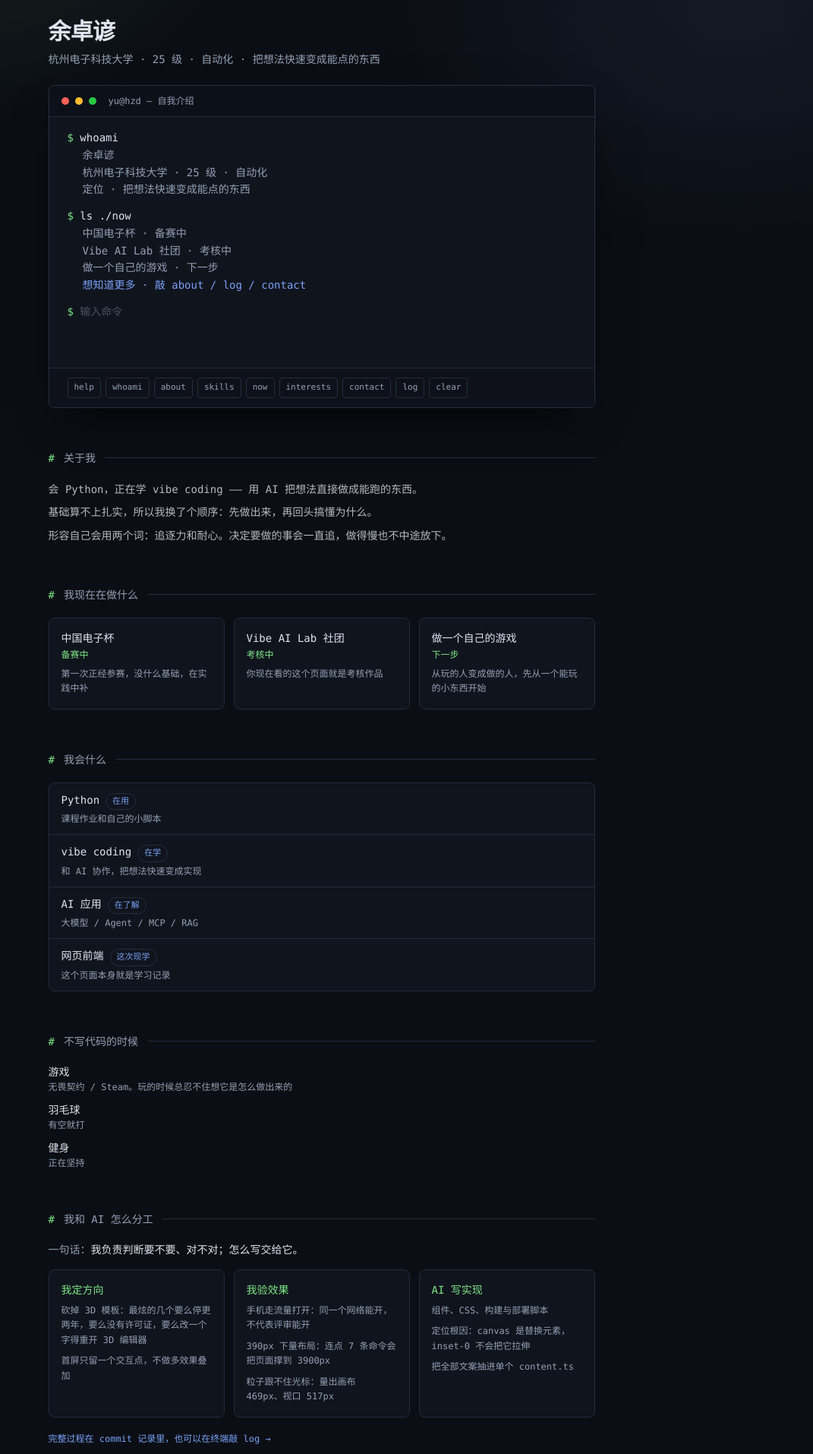
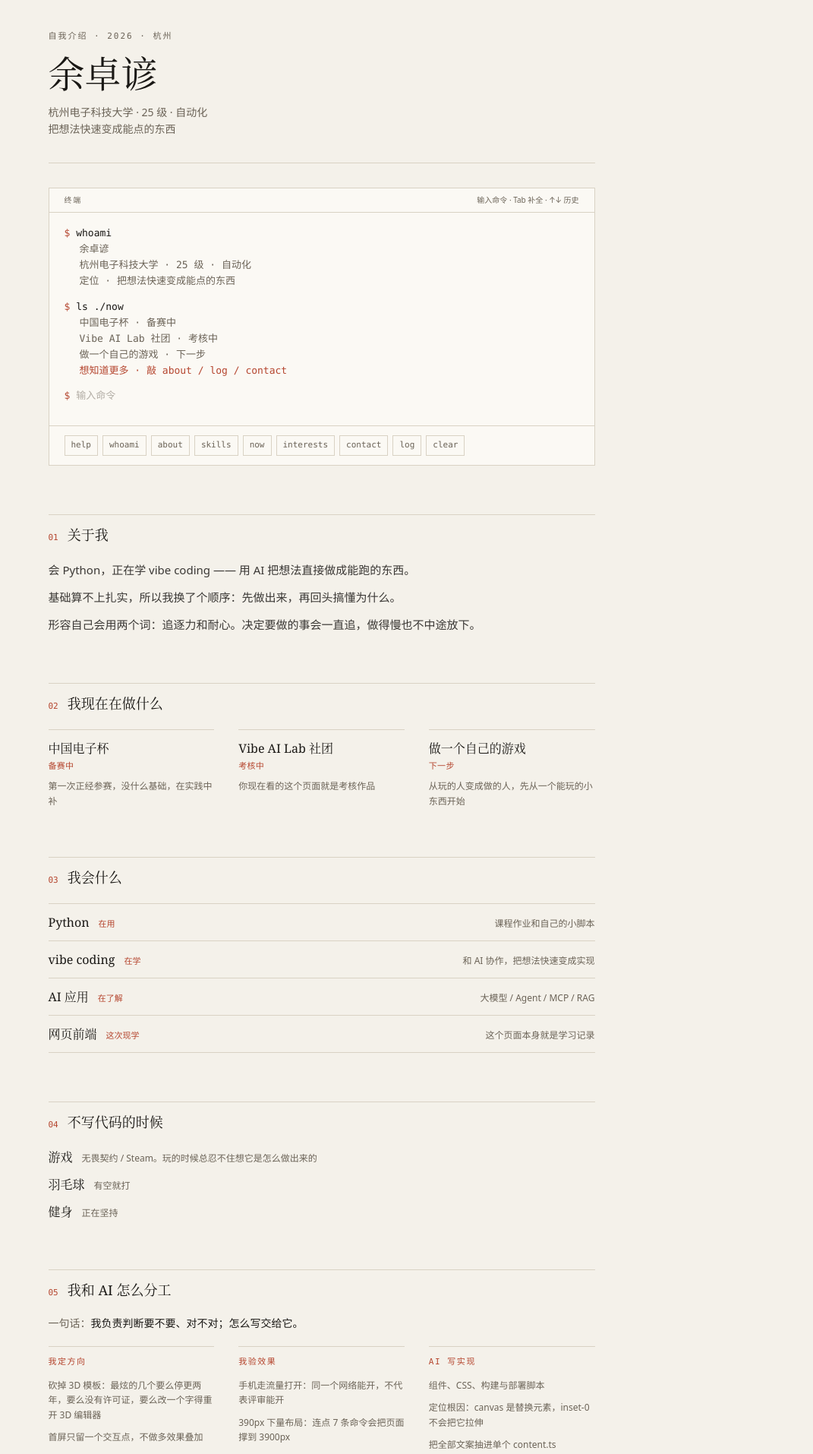
Before and after one commit to Yu3334kk/Yu3334kk.github.io, a React (Vite) app: page / in a window 1280 px wide. Shown: the part 40-1954 px from the top of the page at 76% size, without its empty margins (209-1280 px from the left). Built offline with nearby package versions, Linux system fonts and the light colour scheme.

Commit message:
style: 换成印刷/编辑部风；去掉粒子层；修横滑首卡被 snap 吃掉左内边距

```diff
--- a/src/App.tsx
+++ b/src/App.tsx
@@ -1,147 +1,162 @@
 import type { ReactNode } from "react";
-import { Particles } from "./components/Particles";
 import { Terminal } from "./components/Terminal";
 import { content } from "./content";
 
-function Section({ title, children }: { title: string; children: ReactNode }) {
+function Section({ n, title, children }: { n: string; title: string; children: ReactNode }) {
   return (
-    <section className="mt-10 sm:mt-14">
-      <h2 className="mb-5 flex items-center gap-3 text-sm text-dim">
-        <span className="text-accent">#</span>
-        {title}
-        <span className="h-px flex-1 bg-line" />
-      </h2>
+    <section className="mt-12 sm:mt-16">
+      <div className="mb-5 flex items-baseline gap-3 border-t border-rule pt-3">
+        <span className="font-mono text-[11px] text-accent">{n}</span>
+        <h2 className="font-serif text-lg text-ink">{title}</h2>
+      </div>
       {children}
     </section>
   );
 }
 
+/** 手机上竖排会吃掉大量高度，改成横滑；桌面是并排列。用顶部细线代替卡片框。 */
+function Columns({ children }: { children: ReactNode }) {
+  return (
+    <ul className="-mx-4 flex snap-x gap-6 overflow-x-auto px-4 scroll-pl-4 pb-2 sm:mx-0 sm:grid sm:grid-cols-3 sm:gap-8 sm:overflow-visible sm:scroll-p-0 sm:px-0 sm:pb-0">
+      {children}
+    </ul>
+  );
+}
+
+function Column({ children }: { children: ReactNode }) {
+  return (
+    <li className="w-[78vw] max-w-[300px] shrink-0 snap-start border-t border-rule pt-3 sm:w-auto sm:max-w-none">
+      {children}
+    </li>
+  );
+}
+
 export function App() {
   return (
-    <>
-      <Particles />
-      <div className="relative z-10 mx-auto w-full max-w-3xl px-4 pt-10 pb-16 sm:px-6 sm:pt-16">
-        <header className="mb-6">
-          <h1 className="text-2xl font-semibold tracking-tight text-fg sm:text-3xl">
+    <div className="mx-auto w-full max-w-3xl px-4 pt-12 pb-16 sm:px-6 sm:pt-20">
+      <header className="border-b border-rule pb-8">
+        <p className="font-mono text-[11px] tracking-[0.18em] text-muted">
+          自我介绍 · 2026 · 杭州
+        </p>
+        <h1 className="mt-4 font-serif text-4xl leading-none text-ink sm:text-5xl">
           {content.name}
-            <span className="caret-bar ml-1.5" aria-hidden />
+          <span className="caret-bar ml-2" aria-hidden />
         </h1>
-          <p className="mt-2 text-sm text-dim">
-            {content.school} · {content.tagline}
+        <p className="mt-4 max-w-xl text-sm leading-relaxed text-muted">
+          {content.school}
+          <br />
+          {content.tagline}
         </p>
       </header>
 
       <Terminal />
 
-        <Section title="关于我">
-          <div className="space-y-2 text-sm leading-relaxed text-fg/80">
+      <Section n="01" title="关于我">
+        <div className="space-y-3 text-[15px] leading-relaxed text-ink/85">
           {content.about.map((p) => (
             <p key={p}>{p}</p>
           ))}
         </div>
       </Section>
 
-        <Section title="我现在在做什么">
-          {/* 手机上三张卡竖排要吃掉 367px，改成横滑，下一张露一截做提示 */}
-          <ul className="-mx-4 flex snap-x gap-3 overflow-x-auto px-4 pb-2 sm:mx-0 sm:grid sm:grid-cols-3 sm:overflow-visible sm:px-0 sm:pb-0">
+      <Section n="02" title="我现在在做什么">
+        <Columns>
           {content.focus.map((f) => (
-              <li
-                key={f.title}
-                className="w-[78vw] max-w-[280px] shrink-0 snap-start rounded-lg border border-line bg-panel p-4 sm:w-auto sm:max-w-none"
-              >
-                <p className="text-sm text-fg">{f.title}</p>
-                <p className="mt-1 text-xs text-accent">{f.status}</p>
-                <p className="mt-2 text-xs leading-relaxed text-dim">{f.note}</p>
+            <Column key={f.title}>
+              <p className="font-serif text-base text-ink">{f.title}</p>
+              <p className="mt-1 font-mono text-[11px] tracking-wide text-accent">
+                {f.status}
+              </p>
+              <p className="mt-2 text-xs leading-relaxed text-muted">{f.note}</p>
+            </Column>
+          ))}
+        </Columns>
+      </Section>
+
+      <Section n="03" title="我会什么">
+        <ul className="divide-y divide-rule border-y border-rule">
+          {content.skills.map((s) => (
+            <li key={s.name} className="flex flex-wrap items-baseline gap-x-3 py-3">
+              <span className="font-serif text-base text-ink">{s.name}</span>
+              <span className="font-mono text-[11px] text-accent">{s.level}</span>
+              <span className="w-full text-xs text-muted sm:ml-auto sm:w-auto sm:text-right">
+                {s.note}
+              </span>
             </li>
           ))}
         </ul>
       </Section>
 
-        <Section title="我会什么">
-          <ul className="divide-y divide-line overflow-hidden rounded-lg border border-line bg-panel">
-            {content.skills.map((s) => (
-              <li key={s.name} className="px-4 py-3">
-                <div className="flex flex-wrap items-baseline gap-2">
-                  <span className="text-sm text-fg">{s.name}</span>
-                  <span className="rounded-full border border-line px-2 py-0.5 text-[11px] text-accent2">
-                    {s.level}
-                  </span>
-                </div>
-                <p className="mt-1 text-xs text-dim">{s.note}</p>
+      <Section n="04" title="不写代码的时候">
+        <ul className="space-y-3">
+          {content.interests.map((i) => (
+            <li key={i.name}>
+              <span className="font-serif text-base text-ink">{i.name}</span>
+              <span className="ml-3 text-xs text-muted">{i.note}</span>
             </li>
           ))}
         </ul>
       </Section>
 
-        <Section title="不写代码的时候">
-          <ul className="space-y-3 text-sm">
-            {content.interests.map((i) => (
-              <li key={i.name}>
-                <p className="text-fg">{i.name}</p>
-                <p className="mt-0.5 text-xs text-dim">{i.note}</p>
-              </li>
-            ))}
-          </ul>
-        </Section>
-
-        <Section title="我和 AI 怎么分工">
-          <p className="mb-4 text-sm text-dim">
-            一句话：<span className="text-fg">我负责判断要不要、对不对；怎么写交给它。</span>
+      <Section n="05" title="我和 AI 怎么分工">
+        <p className="mb-5 text-sm text-muted">
+          一句话：<span className="text-ink">我负责判断要不要、对不对；怎么写交给它。</span>
         </p>
-          <ul className="-mx-4 flex snap-x gap-3 overflow-x-auto px-4 pb-2 sm:mx-0 sm:grid sm:grid-cols-3 sm:overflow-visible sm:px-0 sm:pb-0">
+        <Columns>
           {content.division.map((g) => (
-              <li
-                key={g.who}
-                className="w-[80vw] max-w-[300px] shrink-0 snap-start rounded-lg border border-line bg-panel p-4 sm:w-auto sm:max-w-none"
-              >
-                <p className="text-sm text-accent">{g.who}</p>
-                <ul className="mt-2 space-y-2">
+            <Column key={g.who}>
+              <p className="font-mono text-[11px] tracking-[0.14em] text-accent">
+                {g.who}
+              </p>
+              <ul className="mt-3 space-y-2.5">
                 {g.items.map((t) => (
-                    <li key={t} className="text-xs leading-relaxed text-dim">
+                  <li key={t} className="text-xs leading-relaxed text-muted">
                     {t}
                   </li>
                 ))}
               </ul>
-              </li>
+            </Column>
           ))}
-          </ul>
-          <p className="mt-5 text-xs">
+        </Columns>
+        <p className="mt-6 text-xs">
           <a
             href={`https://github.com/${content.repo}/commits/main`}
             target="_blank"
             rel="noreferrer"
-              className="text-accent2 hover:underline"
+            className="text-accent underline decoration-rule underline-offset-4 hover:decoration-accent"
           >
             完整过程在 commit 记录里，也可以在终端敲 log →
           </a>
         </p>
       </Section>
 
-        <Section title="找到我">
-          <div className="space-y-2 rounded-lg border border-line bg-panel px-4 py-4 text-sm">
-            <p className="text-dim">
-              微信 <span className="text-fg">{content.contact.wechat}</span>
-            </p>
+      <Section n="06" title="找到我">
+        <dl className="space-y-2 text-sm">
+          <div className="flex gap-4">
+            <dt className="w-16 font-mono text-[11px] text-muted">微信</dt>
+            <dd className="text-ink">{content.contact.wechat}</dd>
+          </div>
           {content.contact.github && (
-              <p className="text-dim">
-                GitHub{" "}
+            <div className="flex gap-4">
+              <dt className="w-16 font-mono text-[11px] text-muted">GitHub</dt>
+              <dd>
                 <a
                   href={`https://github.com/${content.contact.github}`}
                   target="_blank"
                   rel="noreferrer"
-                  className="text-accent2 hover:underline"
+                  className="text-accent underline decoration-rule underline-offset-4 hover:decoration-accent"
                 >
                   @{content.contact.github}
                 </a>
-              </p>
+              </dd>
+            </div>
           )}
-          </div>
+        </dl>
       </Section>
 
-        <footer className="mt-14 border-t border-line pt-5 text-xs text-dim">
+      <footer className="mt-14 border-t border-rule pt-4 text-xs leading-relaxed text-muted">
         这个页面是 Vibe AI Lab 的考核作品，也是我用 AI 协作现学前端做出来的一份学习记录。
       </footer>
     </div>
-    </>
   );
 }
--- a/src/components/Terminal.tsx
+++ b/src/components/Terminal.tsx
@@ -173,33 +173,28 @@ export function Terminal() {
   }
 
   return (
-    <div
-      className="overflow-hidden rounded-lg border border-line bg-panel shadow-[0_0_0_1px_rgba(255,255,255,0.02),0_24px_60px_-24px_rgba(0,0,0,0.9)]"
-      onClick={wake}
-    >
-      <div className="flex items-center gap-2 border-b border-line bg-ink/60 px-4 py-3">
-        <span className="size-2.5 rounded-full bg-[#ff5f57]" />
-        <span className="size-2.5 rounded-full bg-[#febc2e]" />
-        <span className="size-2.5 rounded-full bg-[#28c840]" />
-        <span className="ml-2 truncate text-xs text-dim">yu@hzd — 自我介绍</span>
+    <div className="mt-8 border border-rule bg-raised" onClick={wake}>
+      <div className="flex flex-wrap items-baseline justify-between gap-2 border-b border-rule px-4 py-2 sm:px-5">
+        <span className="text-[10px] tracking-[0.18em] text-muted">终端</span>
+        <span className="text-[10px] text-muted">输入命令 · Tab 补全 · ↑↓ 历史</span>
       </div>
 
       <div
         ref={boxRef}
-        className="max-h-[70vh] min-h-[300px] overflow-y-auto px-4 py-4 text-[13px] leading-relaxed sm:min-h-[330px] sm:px-6 sm:text-sm"
+        className="max-h-[70vh] min-h-[240px] overflow-y-auto px-4 py-4 font-mono text-[13px] leading-relaxed sm:min-h-[280px] sm:px-5"
       >
         {shown.map((line, i) =>
           line.kind === "cmd" ? (
             <p key={i} className="mt-3 first:mt-0">
               <span className="text-accent">$ </span>
-              <span className="text-fg">{line.text}</span>
+              <span className="text-ink">{line.text}</span>
             </p>
           ) : line.kind === "note" ? (
-            <p key={i} className="whitespace-pre-wrap pl-5 text-accent2">
+            <p key={i} className="whitespace-pre-wrap pl-5 text-accent">
               {line.text}
             </p>
           ) : (
-            <p key={i} className="whitespace-pre-wrap pl-5 text-dim">
+            <p key={i} className="whitespace-pre-wrap pl-5 text-muted">
               {line.text}
             </p>
           ),
@@ -225,18 +220,18 @@ export function Terminal() {
               autoComplete="off"
               spellCheck={false}
               placeholder="输入命令"
-              className="min-w-0 flex-1 border-none bg-transparent text-fg caret-accent outline-none placeholder:text-dim/45"
+              className="min-w-0 flex-1 border-none bg-transparent text-ink caret-accent outline-none placeholder:text-muted/50"
             />
           </form>
         ) : (
           <p className="mt-3 caret">
             <span className="text-accent">$ </span>
-            <span className="text-fg">{typed}</span>
+            <span className="text-ink">{typed}</span>
           </p>
         )}
       </div>
 
-      <div className="flex flex-wrap gap-1.5 border-t border-line bg-ink/40 px-4 py-3 sm:px-6">
+      <div className="flex flex-wrap gap-1.5 border-t border-rule px-4 py-3 sm:px-5">
         {Object.keys(commands).map((name) => (
           <button
             key={name}
@@ -247,7 +242,7 @@ export function Terminal() {
               skipRef.current = true;
               submit(name);
             }}
-            className="rounded border border-line px-2 py-1 text-[11px] text-dim transition-colors hover:border-accent/40 hover:text-accent disabled:opacity-40 disabled:hover:border-line disabled:hover:text-dim"
+            className="border border-rule px-2 py-1 font-mono text-[11px] text-muted transition-colors hover:border-accent hover:text-accent disabled:opacity-40 disabled:hover:border-rule disabled:hover:text-muted"
           >
             {name}
           </button>
--- a/src/index.css
+++ b/src/index.css
@@ -1,17 +1,20 @@
 @import "tailwindcss";
 
 @theme {
-  --color-ink: #0b0e14;
-  --color-panel: #10141d;
-  --color-line: #242d3d;
-  --color-fg: #dfe4ee;
-  --color-dim: #94a0b4;
-  --color-accent: #7ee787;
-  --color-accent2: #7aa2f7;
+  /* 印刷风色板：纸、墨、一条砖红 */
+  --color-paper: #f4f1ea;
+  --color-raised: #fbf9f4;
+  --color-rule: #d9d2c4;
+  --color-ink: #1a1815;
+  --color-muted: #6b6357;
+  --color-accent: #b5462f;
 
-  --font-mono:
-    ui-monospace, "SF Mono", "JetBrains Mono", Menlo, Consolas, "Cascadia Mono",
-    "PingFang SC", "Microsoft YaHei", monospace;
+  --font-serif: Georgia, "Times New Roman", "Songti SC", "Source Han Serif SC",
+    "Noto Serif CJK SC", SimSun, serif;
+  --font-sans: system-ui, -apple-system, "Segoe UI", "PingFang SC",
+    "Microsoft YaHei", sans-serif;
+  --font-mono: ui-monospace, "SF Mono", "JetBrains Mono", Menlo, Consolas,
+    "Cascadia Mono", "PingFang SC", "Microsoft YaHei", monospace;
 }
 
 html {
@@ -19,34 +22,17 @@ html {
 }
 
 body {
-  background: var(--color-ink);
-  color: var(--color-fg);
-  font-family: var(--font-mono);
-  /* 不加载外部字体：Google Fonts 在国内不稳，系统栈足够 */
+  background: var(--color-paper);
+  color: var(--color-ink);
+  font-family: var(--font-sans);
   -webkit-font-smoothing: antialiased;
 }
 
-/* 氛围层：两团很淡的光，避免整页死黑显得"没做完" */
-body::before {
-  content: "";
-  position: fixed;
-  inset: 0;
-  z-index: 0;
-  pointer-events: none;
-  background:
-    radial-gradient(620px 420px at 12% -8%, rgba(126, 231, 135, 0.09), transparent 65%),
-    radial-gradient(760px 520px at 92% 6%, rgba(122, 162, 247, 0.08), transparent 65%);
+::selection {
+  background: color-mix(in srgb, var(--color-accent) 22%, transparent);
 }
 
-#root {
-  position: relative;
-  z-index: 1;
-}
-
-::selection {
-  background: color-mix(in srgb, var(--color-accent) 30%, transparent);
-}
-
+/* 终端里的方块光标 */
 .caret::after {
   content: "";
   display: inline-block;
@@ -58,22 +44,22 @@ body::before {
   animation: blink 1.05s steps(1) infinite;
 }
 
+/* 标题用细条光标：方块在大字号下像选错了文本 */
+.caret-bar::after {
+  content: "";
+  display: inline-block;
+  width: 2px;
+  height: 0.85em;
+  margin-left: 6px;
+  vertical-align: -0.05em;
+  background: var(--color-accent);
+  animation: blink 1.05s steps(1) infinite;
+}
+
 @keyframes blink {
   50% {
     opacity: 0;
   }
-}
-
-/* 标题用细条光标：方块光标在大字号下看起来像选错了文本 */
-.caret-bar::after {
-  content: "";
-  display: inline-block;
-  width: 2px;
-  height: 0.9em;
-  margin-left: 5px;
-  vertical-align: -0.08em;
-  background: var(--color-accent);
-  animation: blink 1.05s steps(1) infinite;
 }
 
 @media (prefers-reduced-motion: reduce) {
```
Also changed, not shown: src/components/Particles.tsx (deleted, +0 -128 lines). Lines whose indentation alone changed are shown as unchanged.
